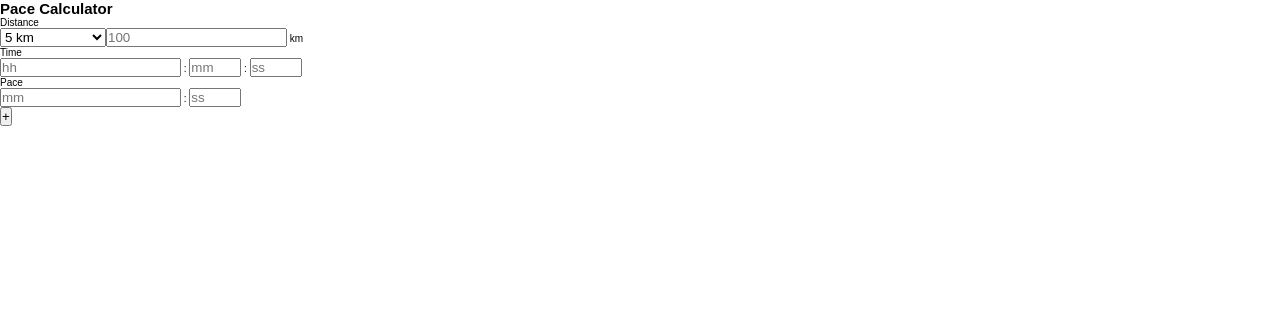
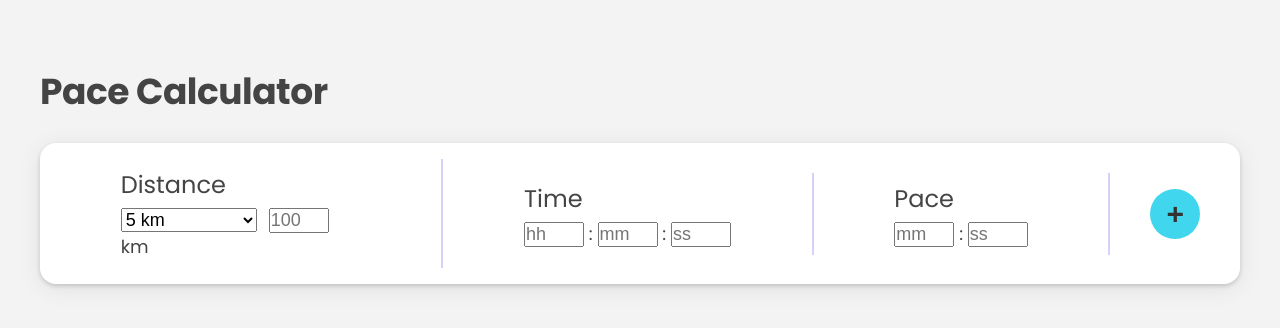
Before and after one commit to swalstab/runwise, a React (Create React App) app: page / in a window 1280 px wide. Shown: the top 328 px of the page. Built offline with nearby package versions, Linux system fonts and the light colour scheme.

Commit message:
add initial style

```diff
--- a/src/index.css
+++ b/src/index.css
@@ -1,3 +1,19 @@
+/*
+SPACING SYSTEM (px)
+2 / 4 / 8 / 12 / 16 / 24 / 32 / 40 / 48 / 64 / 80 / 96 / 128
+
+FONT SIZE SYSTEM (px)
+10 / 12 / 14 / 16 / 18 / 20 / 24 / 30 / 36 / 44 / 52 / 62 / 74 / 86 / 98
+*/
+
+:root {
+  --color-primary-lightest: #d4d2fb;
+  --color-primary: #6f6af0;
+
+  --color-secondary: #40d6ed;
+  --color-secondary-dark: #3ac1d5;
+}
+
 * {
   margin: 0;
   padding: 0;
@@ -12,11 +28,105 @@ html {
 }
 
 body {
-  font-family: sans-serif;
+  font-family: "Poppins", sans-serif;
+  color: #444;
+  background-color: #f3f3f3;
+}
+
+.container {
+  max-width: 120rem;
+  margin: 6.4rem auto;
+}
+
+.section {
+  margin-bottom: 6.4rem;
+}
+
+h2 {
+  margin-bottom: 2.4rem;
+  font-size: 3.6rem;
+  letter-spacing: -0.5px;
+}
+
+.btn {
+  border-radius: 1.6rem;
+  border: none;
+  background-color: var(--color-secondary);
+  color: #333;
+  font-size: 3rem;
+  font-weight: 700;
+  padding: 0.8rem 1.6rem;
+  cursor: pointer;
+  display: flex;
+  align-items: center;
+  justify-content: center;
+  transition: all 0.2s;
+}
+
+.btn:hover {
+  background-color: var(--color-secondary-dark);
+}
+
+.btn--round {
+  border-radius: 50%;
+  border: none;
 }
 
 /* -------------------------------------------------------------- */
 /* COMPONENT STYLES */
 /* -------------------------------------------------------------- */
 
+/* NAVIGATION */
+
 /* HEADER */
+.header {
+  border-top: 80px solid var(--color-primary);
+}
+
+/* CALCULATOR */
+
+.calculator {
+  padding: 1.6rem 0;
+  background-color: #fff;
+  border-radius: 1.6rem;
+  display: flex;
+  align-items: center;
+  box-shadow: 0 2px 4px 0 rgba(0, 0, 0, 0.16), 0 4px 24px 0 rgba(0, 0, 0, 0.08);
+}
+
+.calculator,
+.form__select,
+.form__input {
+  font-size: 1.8rem;
+}
+
+.form__segment {
+  padding: 0.8rem 4rem;
+  border-right: 2.5px solid var(--color-primary-lightest);
+  flex-grow: 1;
+  display: flex;
+  justify-content: center;
+}
+
+.form__segment--btn {
+  border-right: none;
+  flex-grow: 0;
+}
+
+.form__segment--distance .form__inputs {
+  width: 24rem;
+}
+
+.form__label {
+  font-size: 2.4rem;
+  display: inline-block;
+  margin-bottom: 0.4rem;
+}
+
+.form__select {
+  margin-right: 1.2rem;
+}
+
+.form__input {
+  width: 6rem;
+}
```
